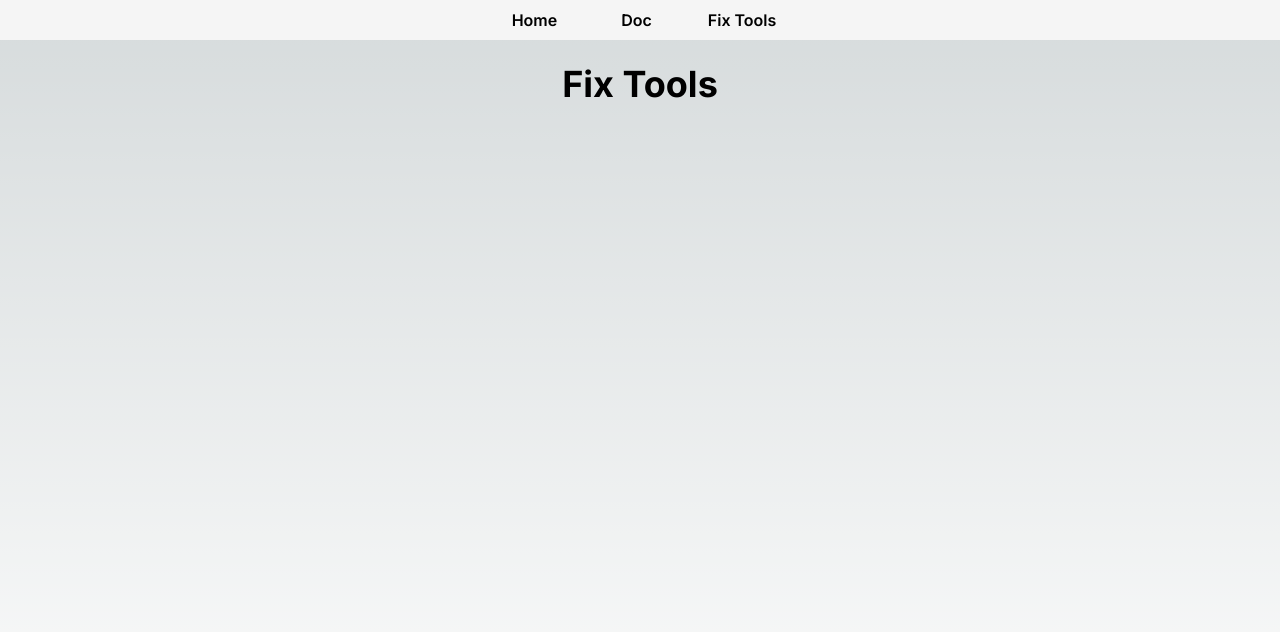
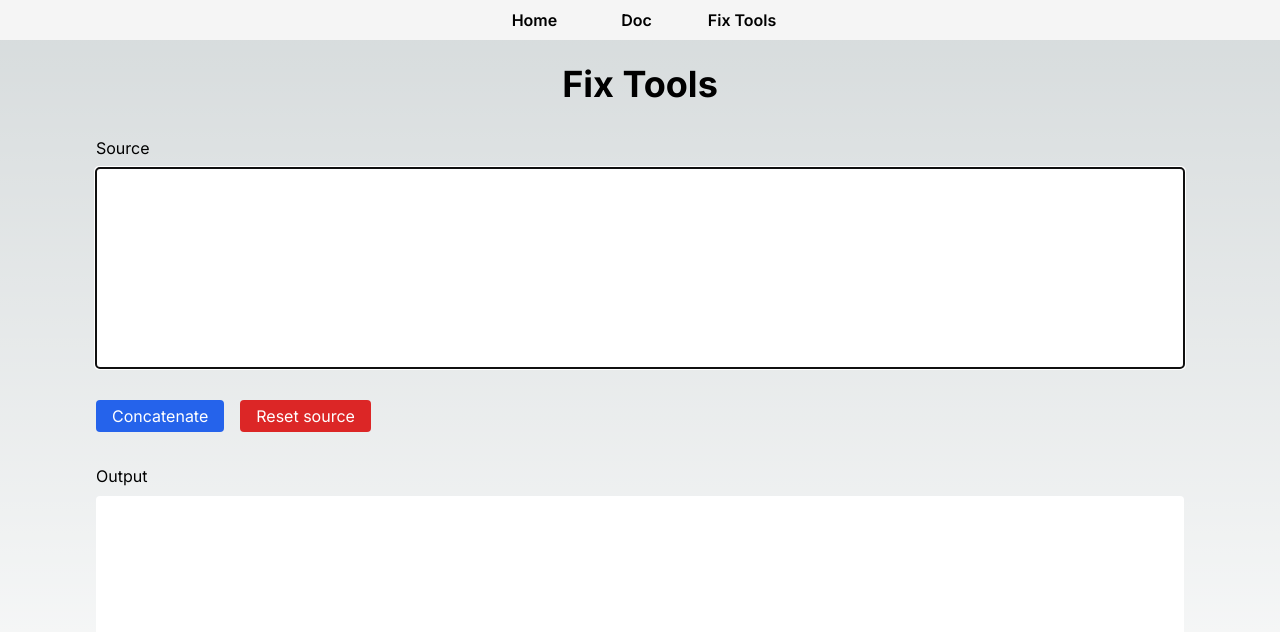
Before and after one commit to giltest99/test-next-deploy, a Next.js app: page /fixtools in a window 1280 px wide. Shown: the top 632 px of the page. Built offline with nearby package versions, Linux system fonts and the light colour scheme.

Commit message:
Create fix tools form. Client component

```diff
--- a/app/doc/page.jsx
+++ b/app/doc/page.jsx
@@ -1,9 +1,13 @@
+
 
 
 export default function Documentation() {
+
+
   return (
     <main className="flex min-h-screen flex-col items-center px-24 py-6">
       <h1 className="text-4xl font-bold">Documentation</h1>
+
     </main>
   );
 }
--- a/app/fixtools/page.jsx
+++ b/app/fixtools/page.jsx
@@ -1,9 +1,61 @@
-import React from 'react'
+"use client";
+
+import { useRef } from "react";
 
 export default function FixTools() {
+  const sourceRef = useRef();
+  const outputRef = useRef();
+
+  const testOutput = () => {
+    alert("Cliqué !");
+  };
+
+  const concatValues = () => {
+    const sourceValue = sourceRef.current.value;
+    if (!sourceValue) return;
+    alert(sourceValue);
+  };
+  const resetSource = () => {
+    sourceRef.current.value = "";
+    sourceRef.current.focus();
+  };
+
   return (
     <main className="flex min-h-screen flex-col items-center px-24 py-6">
-        <h1 className="text-4xl font-bold">Fix Tools</h1>
+      <h1 className="text-4xl font-bold">Fix Tools</h1>
+      <section className="flex flex-col gap-4 my-4 container">
+        <div className="flex flex-col gap-2 my-4">
+          <label htmlFor="source">Source</label>
+          <textarea
+            ref={sourceRef}
+            id="source"
+            className="min-h-[200px] p-4 resize-none rounded"
+            autoFocus
+          ></textarea>
+        </div>
+        <div className="flex gap-4">
+          <button
+            className="bg-blue-600 hover:bg-blue-700 text-white px-4 py-1 rounded duration-300"
+            onClick={concatValues}
+          >
+            Concatenate
+          </button>
+          <button
+            className="bg-red-600 hover:bg-red-700 text-white px-4 py-1 rounded duration-300"
+            onClick={resetSource}
+          >
+            Reset source
+          </button>
+        </div>
+        <div className="flex flex-col gap-2 my-4 container">
+          <label htmlFor="output">Output</label>
+          <textarea
+            ref={outputRef}
+            id="output"
+            className="min-h-[200px] p-4 resize-none rounded"
+          ></textarea>
+        </div>
+      </section>
     </main>
-  )
+  );
 }
```
